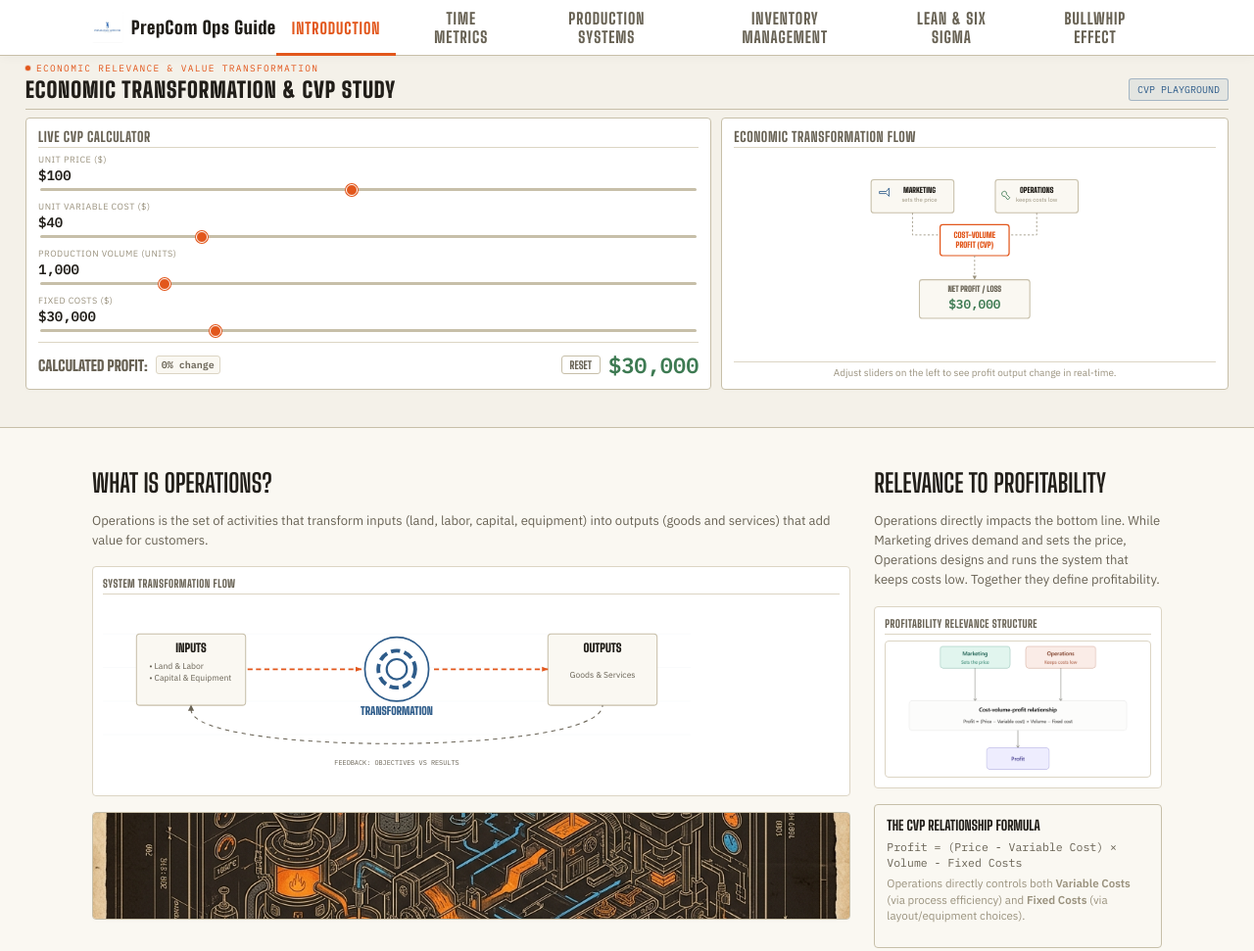
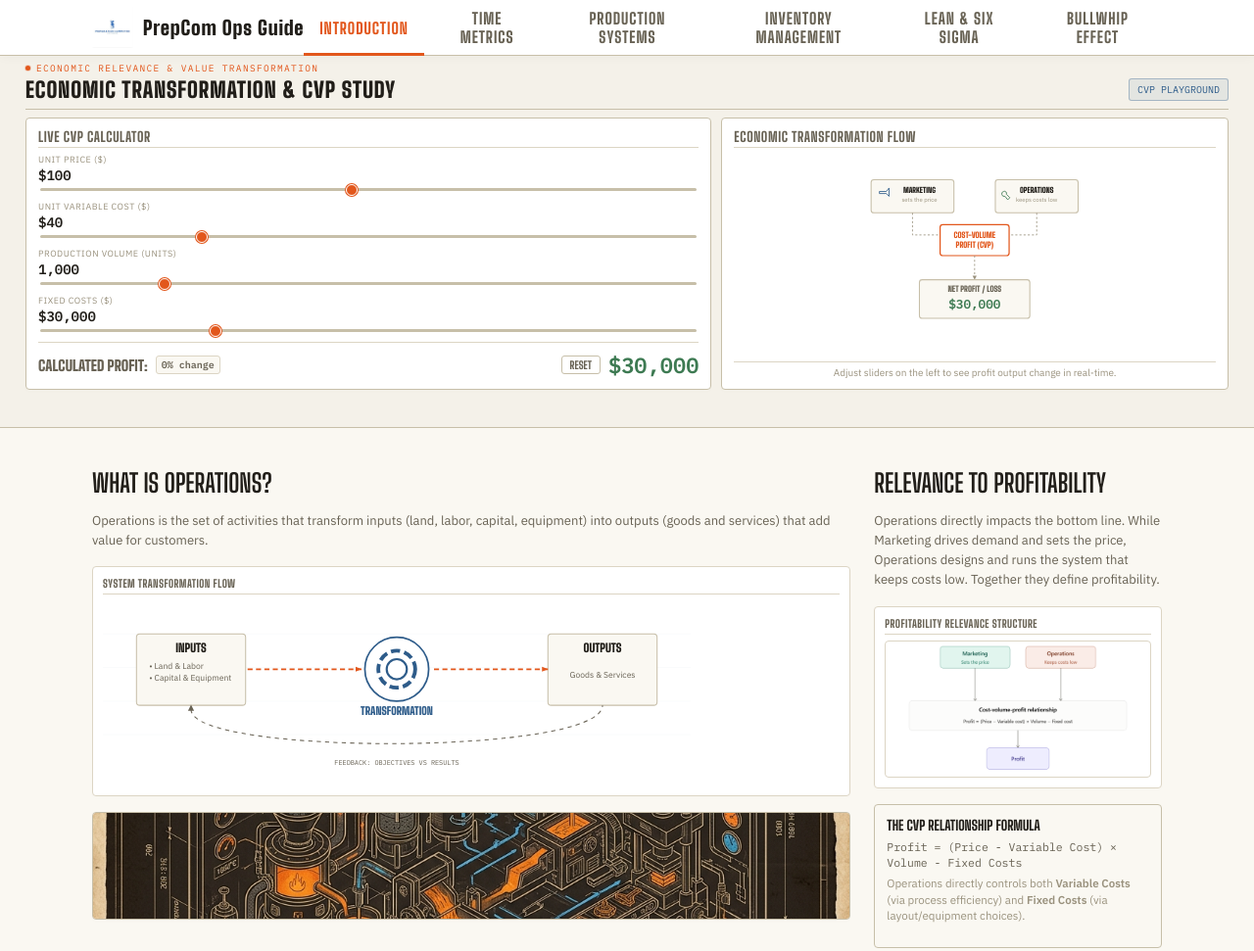
Before and after one commit to suryateja4104-stark/Operations-Domain-Session, a plain HTML site: page index.html in a window 1280 px wide. Shown: the top 971 px of the page at 98% size. Drawn offline with Linux system fonts and the light colour scheme.

Commit message:
style: increase header logo height to 46px and adjust typography for legibility

```diff
--- a/index.html
+++ b/index.html
@@ -840,9 +840,9 @@
 <!-- Sticky Header Navigation -->
 <header class="tab-header">
   <div class="wrap header-flex">
-    <div class="brand" style="display:flex; align-items:center; gap:8px; flex-shrink:0;">
-      <img src="prepcom_logo.jpg" style="height:32px; width:auto; border-radius:3px; object-fit:contain;" alt="PrepCom Logo">
-      <span style="font-family:'Big Shoulders Display', sans-serif; font-weight:900; font-size:18px; letter-spacing:0.04em; white-space:nowrap;">PrepCom Ops Guide</span>
+    <div class="brand" style="display:flex; align-items:center; gap:10px; flex-shrink:0;">
+      <img src="prepcom_logo.jpg" style="height:46px; width:auto; border-radius:4px; object-fit:contain; padding:2px 0;" alt="PrepCom Logo">
+      <span style="font-family:'Big Shoulders Display', sans-serif; font-weight:900; font-size:20px; letter-spacing:0.04em; white-space:nowrap;">PrepCom Ops Guide</span>
     </div>
     <nav class="tab-nav">
       <button class="nav-tab active" data-tab="introduction">Introduction</button>
```
